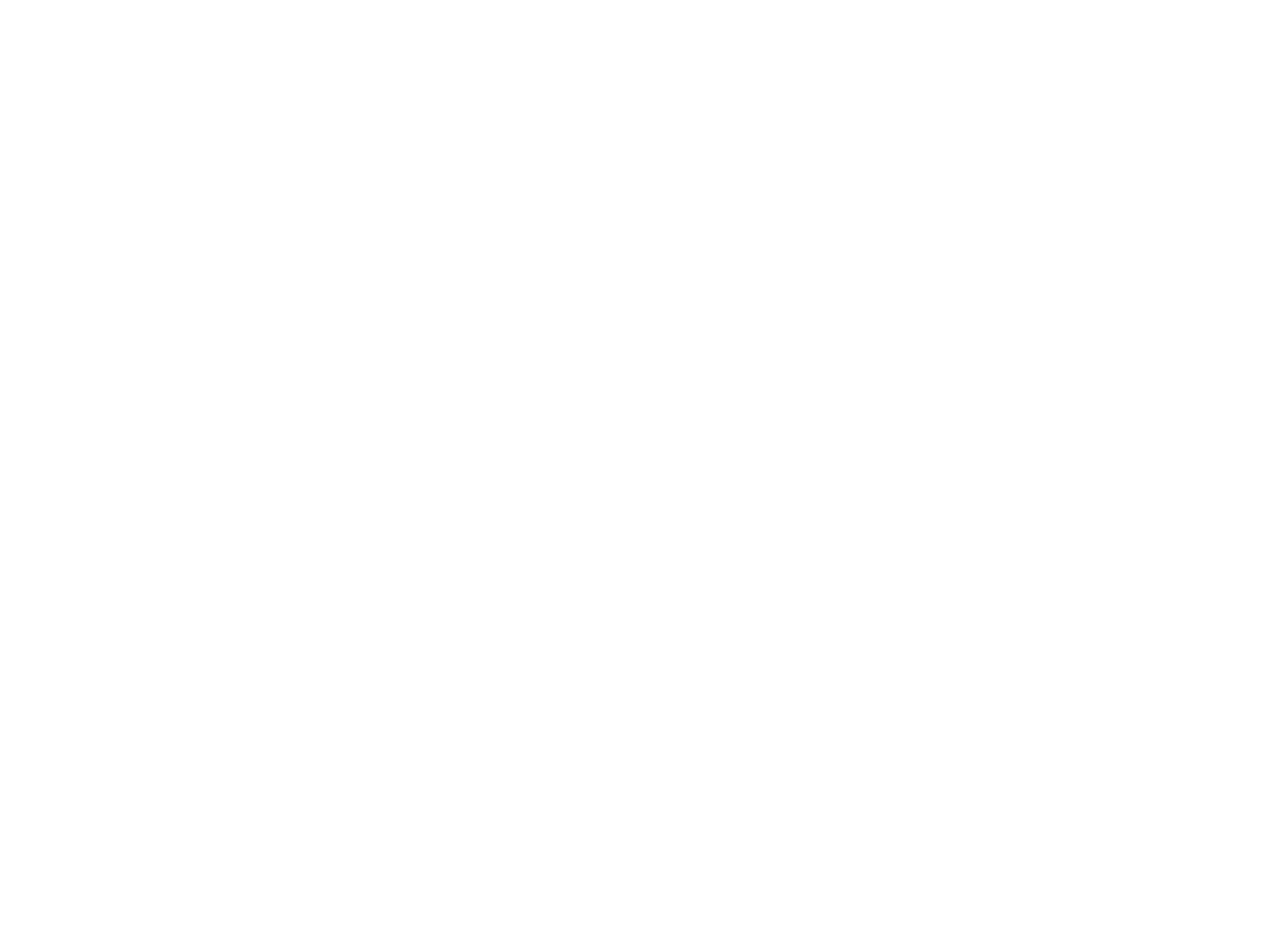
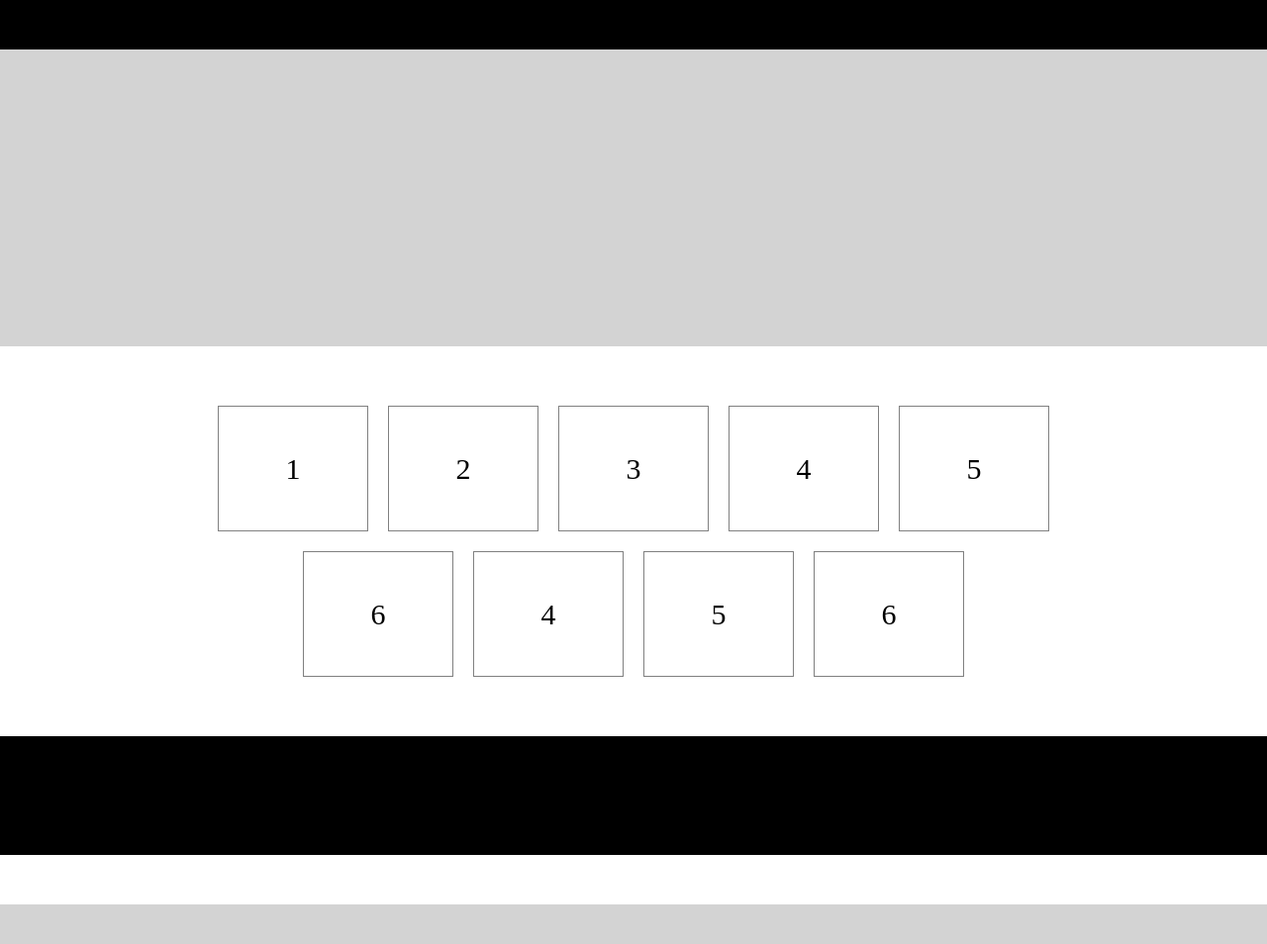
Before and after one commit to brandonwirz/flexbox-gallery, a plain HTML site: page index.html in a window 1280 px wide. Shown: the whole page at 99% size. Before the commit the page ends 800 px from the top, so only its background shows below. Drawn offline with Linux system fonts and the light colour scheme.

Commit message:
updating flexbox gallery

```diff
--- a/css/styles.css
+++ b/css/styles.css
@@ -0,0 +1,47 @@
+body{
+  margin:0;
+  padding:0;
+}
+.nav-bar{
+  height:50px;
+  background-color: black;
+  max-width: 100%;
+}
+header{
+  background-color: lightgrey;
+  height:350px;
+  max-width: 100%;
+  margin-bottom: 50px;
+}
+.flex-container{
+  margin:0 auto;
+  display:flex;
+  flex-wrap:wrap;
+  background-color: none;
+  justify-content: center;
+  width:70%;
+}
+
+.flex-container > div{
+  background-color: #ffffff;
+  width:150px;
+  margin:10px;
+  text-align: center;
+  line-height: 125px;
+  font-size: 30px;
+  border: 1px solid grey;
+}
+
+.lower-bar{
+  height:120px;
+  background-color: black;
+  max-width: 100%;
+  margin-top:50px;
+}
+footer{
+  background-color: lightgrey;
+  height:40px;
+  max-width: 100%;
+  margin-top:50px;
+
+}
--- a/index.html
+++ b/index.html
@@ -2,9 +2,29 @@
 <html>
   <head>
     <meta name="viewport" content="width=device-width, initial-scale=1">
-    <title>CSS3 Landing page</title>
+    <title>CSS3 Flexbox Landing Page</title>
+    <link rel="stylesheet" href="css/styles.css">
   </head>
   <body>
+    <header>
+      <div class="nav-bar"></div>
+      <div><img src="" alt=""></div>
+    </header>
+    <div class="flex-container">
+      <div>1</div>
+      <div>2</div>
+      <div>3</div>
+      <div>4</div>
+      <div>5</div>
+      <div>6</div>
+      <div>4</div>
+      <div>5</div>
+      <div>6</div>
+    </div>
+    <div class="lower-bar"></div>
+    <footer>
 
+
+    </footer>
   </body>
 </html>
```
Also changed, not shown: 1 other file.
